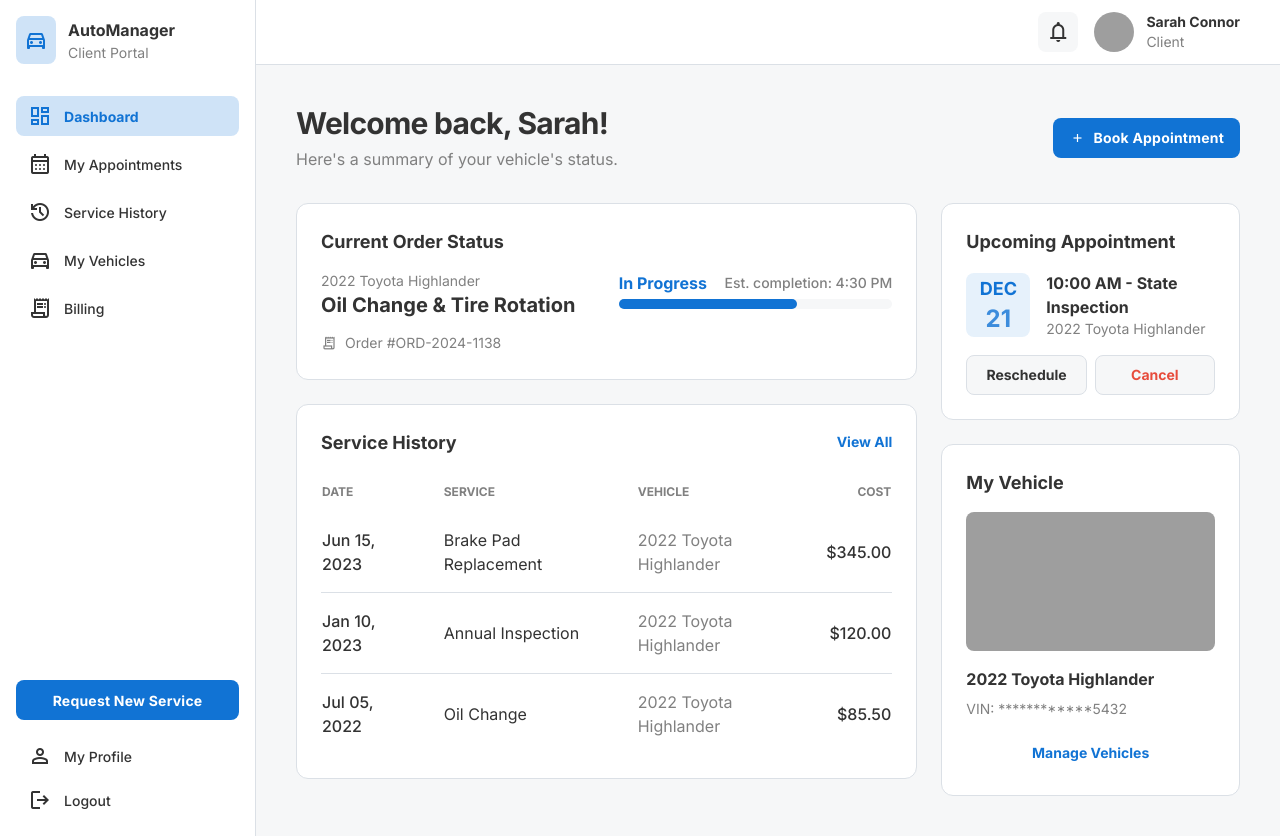
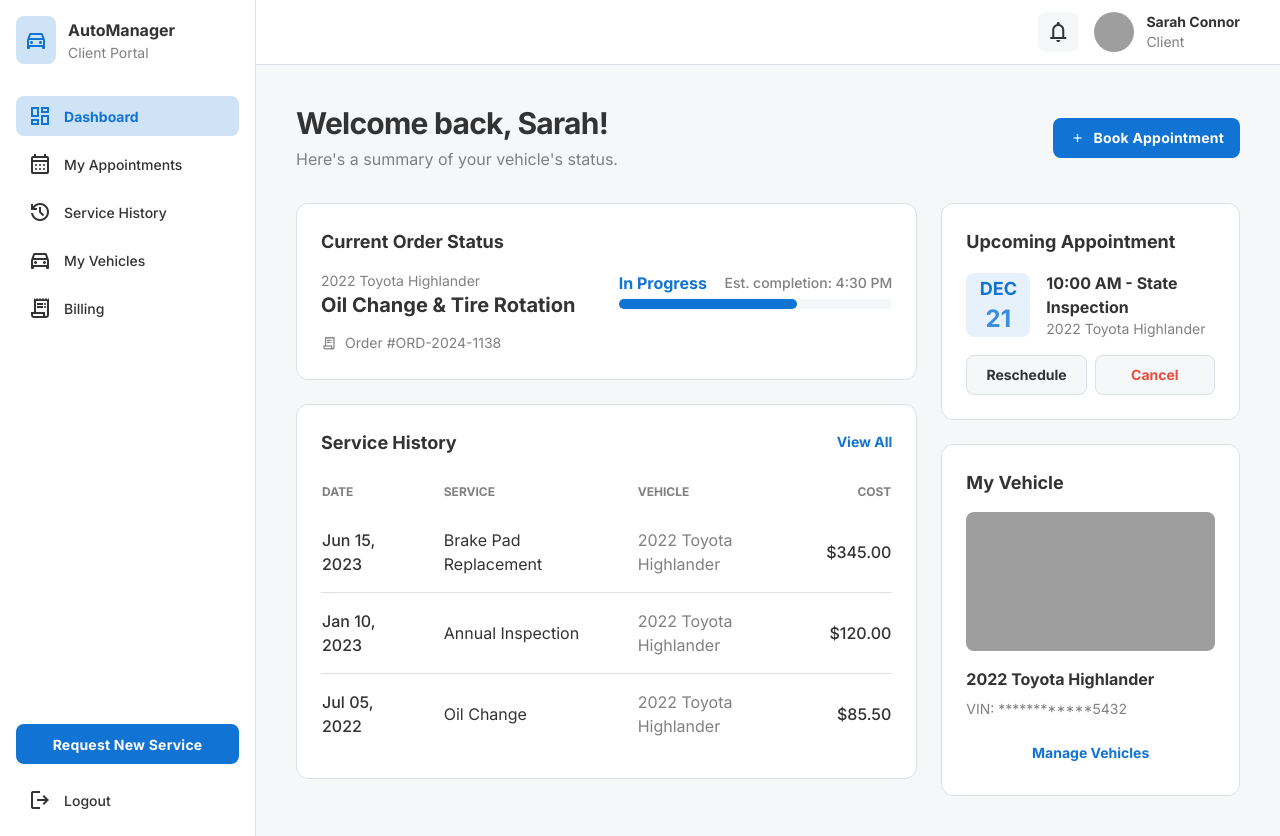
Before and after one commit to Beyti04/WEB_Project_Car_service, a PHP site: page /userDashboard.php in a window 1280 px wide. Run offline with PHP 8.4, Linux system fonts and the light colour scheme; some libraries are stand-ins or nearby versions; grey boxes are pictures that could not be loaded.

Commit message:
deleted my profile button
..

```diff
--- a/public/userDashboard.php
+++ b/public/userDashboard.php
@@ -84,10 +84,6 @@
                     <span class="truncate">Request New Service</span>
                 </button>
                 <div class="flex flex-col gap-1">
-                    <a class="flex items-center gap-3 px-3 py-2 rounded-lg hover:bg-primary/10 transition-colors" href="#">
-                        <span class="material-symbols-outlined">person</span>
-                        <p class="text-sm font-medium leading-normal">My Profile</p>
-                    </a>
                     <a class="flex items-center gap-3 px-3 py-2 rounded-lg hover:bg-primary/10 transition-colors" href="#">
                         <span class="material-symbols-outlined">logout</span>
                         <p class="text-sm font-medium leading-normal">Logout</p>
```
